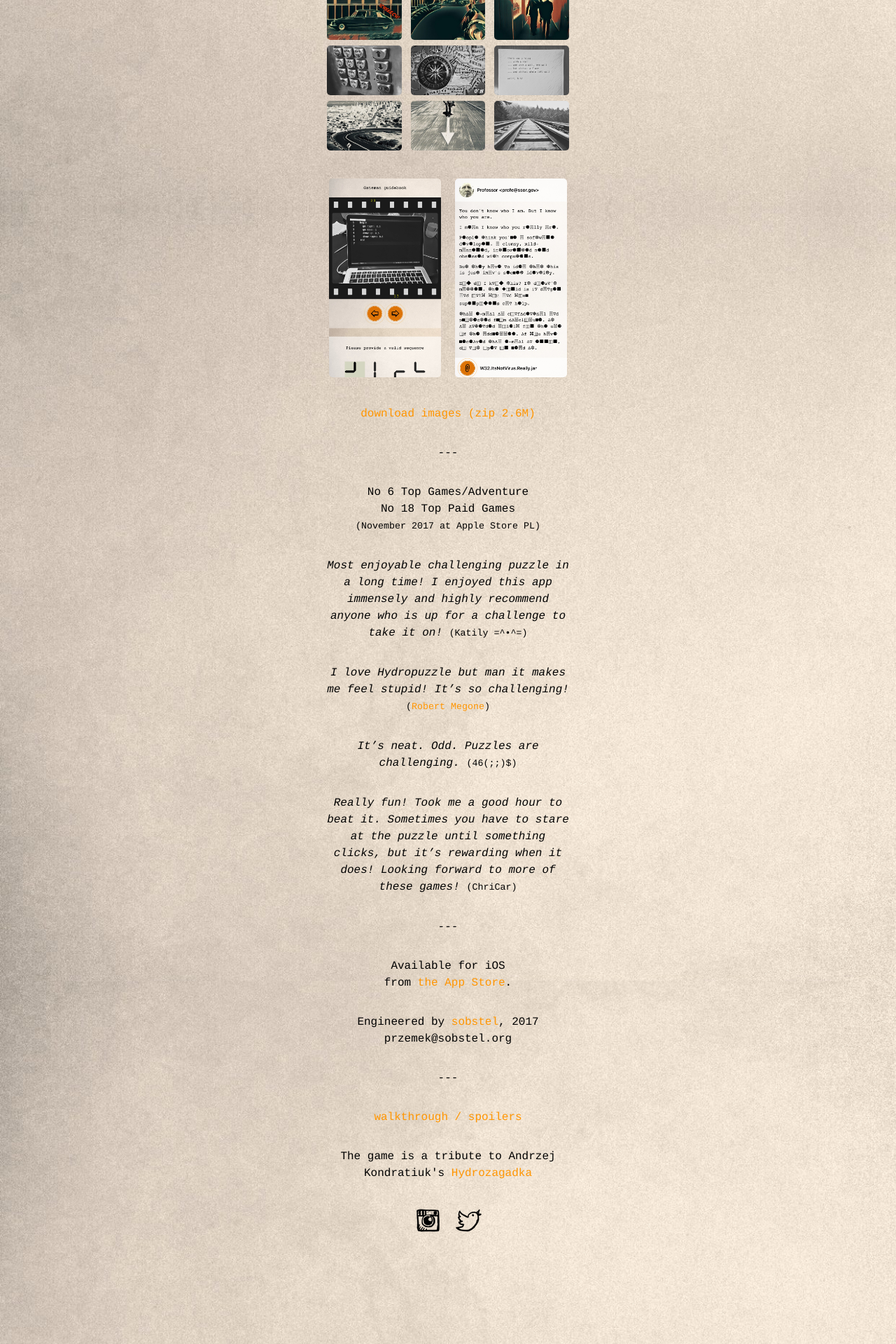
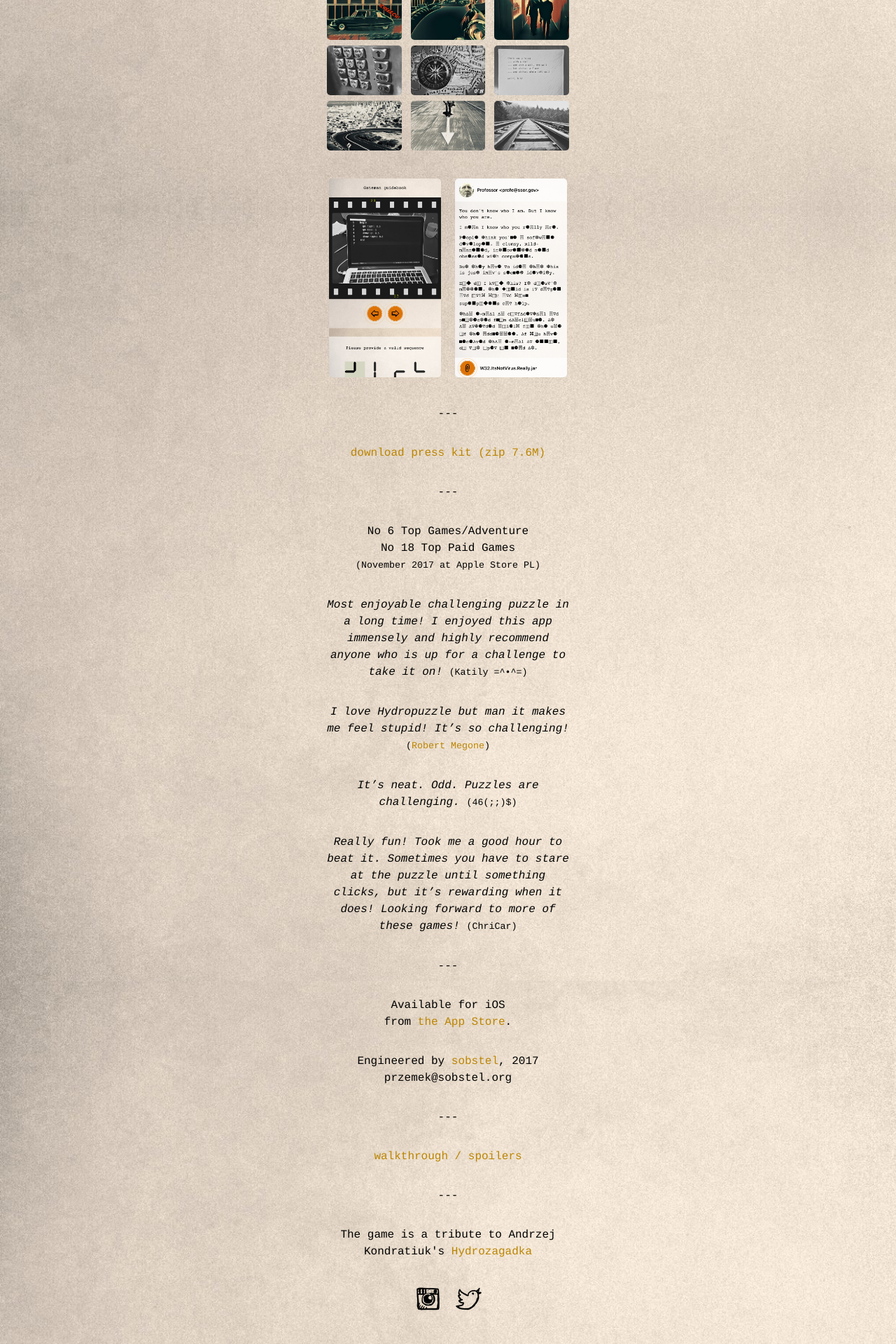
Before and after one commit to sobstel/sobstel.github.com, a Jekyll site: the page built from hydropuzzle.html, in a window 1280 px wide. Shown: the part 866-2786 px from the top of the page at 70% size. Built offline with Jekyll 4.4.1, drawn with Linux system fonts in a browser that asks for light colours.

Commit message:
hydro press kit

```diff
--- a/hydropuzzle.html
+++ b/hydropuzzle.html
@@ -70,7 +70,7 @@
       margin: 2rem auto;
     }
     a {
-      color: #ff9500;
+      color: #bb8400;
       text-decoration: none;
     }
     a:hover {
@@ -153,8 +153,9 @@
       <a href="/img/hydro/filmreel.jpg" target="_blank"><img src="/img/hydro/filmreel.jpg" class="shot" /></a>
       <a href="/img/hydro/esoteric2.jpg" target="_blank"><img src="/img/hydro/esoteric2.jpg" class="shot" /></a>
     </p>
+    <p>---</p>
     <p>
-      <a href="/img/hydro/hydropuzzle-images.zip">download images (zip 2.6M)</a>
+      <a href="/hydropuzzle-presskit.zip">download press kit (zip 7.6M)</a>
     </p>
     <p>---</p>
     <p>
@@ -199,6 +200,7 @@
       Chapter 6<br><span class="spoiler">19=S, 20=T, 15=O, 16=P<br><code>++++[>++++<-]>+++.+.-----.+.</code></span><br>
       Chapter 7<br><span class="spoiler">THE END</code><br>
     </p>
+    <p>---</p>
     <p>
       The game is a tribute to Andrzej Kondratiuk's <a href="http://www.imdb.com/title/tt0172577/" rel="nofollow">Hydrozagadka</a><br>
     </p>
```
Also changed, not shown: 1 other file.
